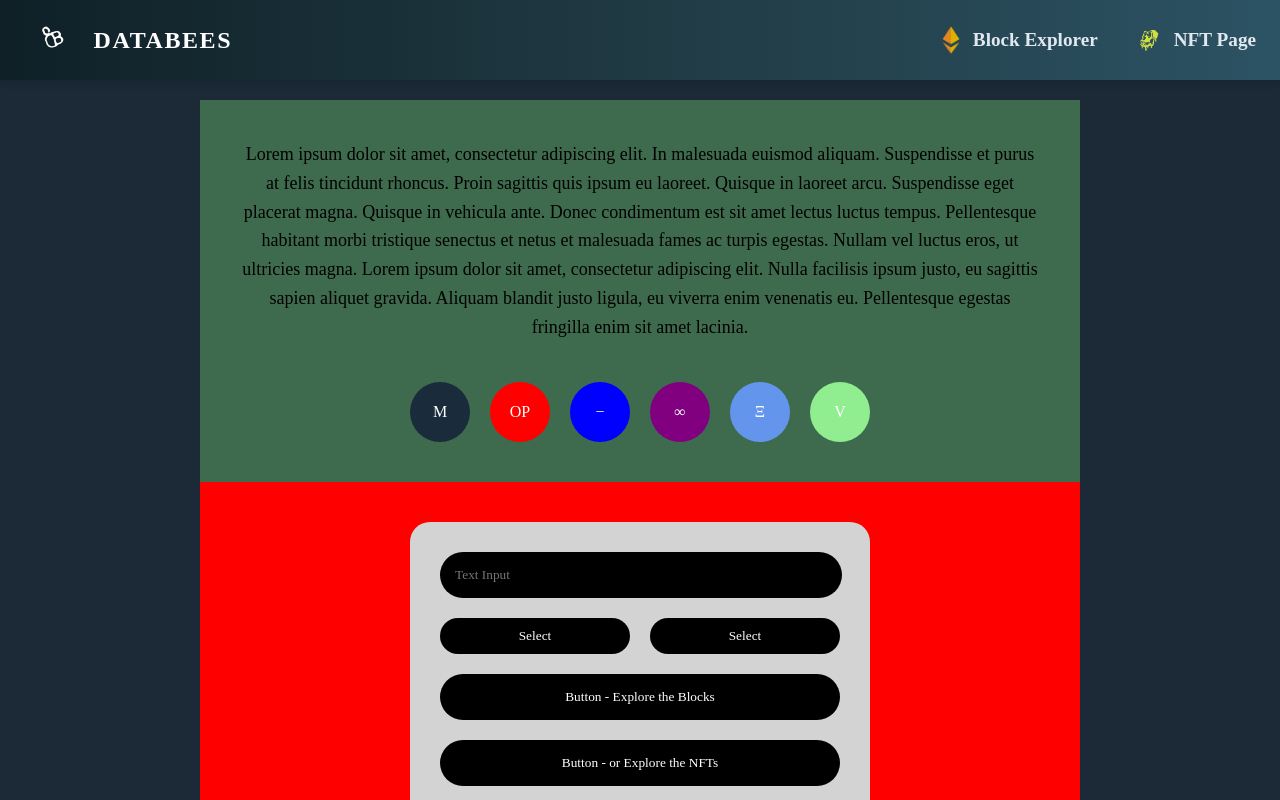
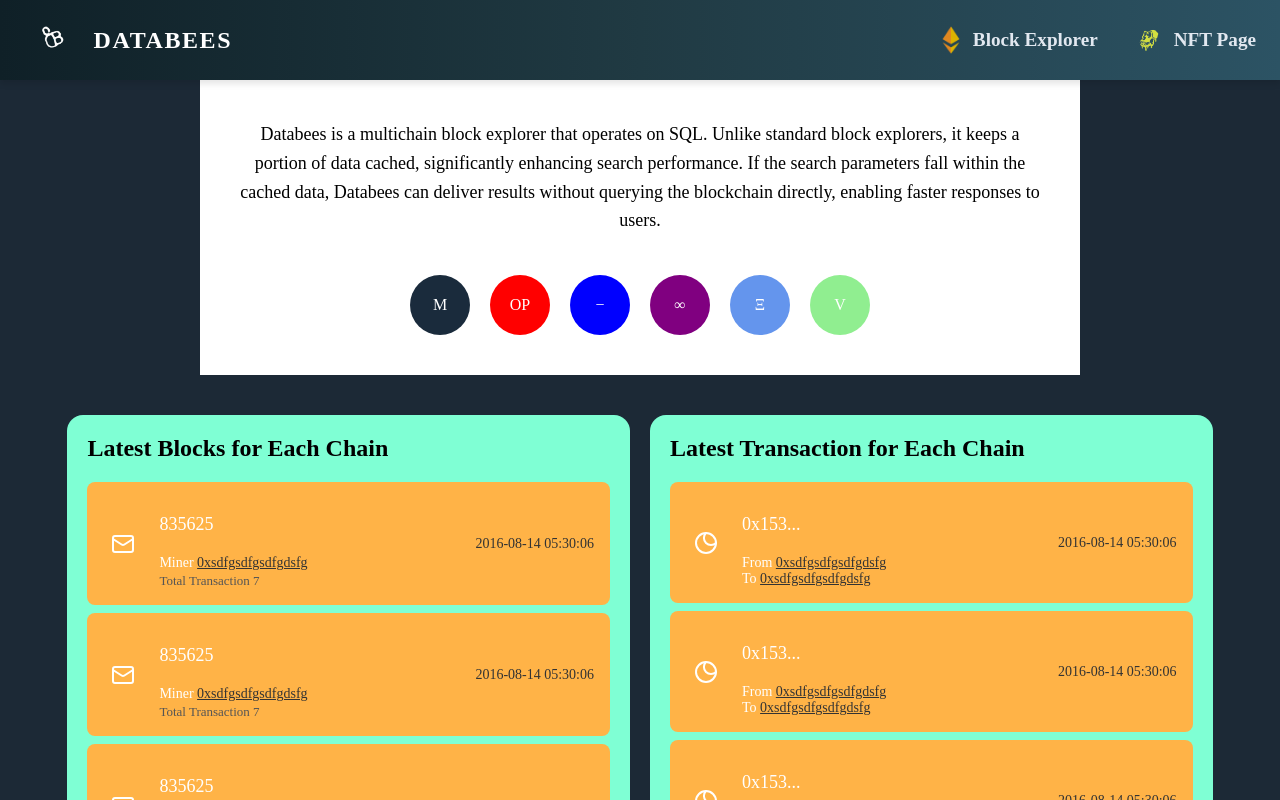
Before and after one commit to semihbceylan/db2024, a React (Vite) app in the folder client/: page / in a window 1280 px wide. Shown: the top 800 px of the page. Built offline with nearby package versions, Linux system fonts and the light colour scheme; a web font is replaced by a local one.

Commit message:
Bugfixes.

```diff
--- a/client/src/components/sections.jsx
+++ b/client/src/components/sections.jsx
@@ -6,16 +6,7 @@
   return (
     <div className="left-section">
       <div className="text-content">
-        Lorem ipsum dolor sit amet, consectetur adipiscing elit. In malesuada
-        euismod aliquam. Suspendisse et purus at felis tincidunt rhoncus. Proin
-        sagittis quis ipsum eu laoreet. Quisque in laoreet arcu. Suspendisse
-        eget placerat magna. Quisque in vehicula ante. Donec condimentum est sit
-        amet lectus luctus tempus. Pellentesque habitant morbi tristique
-        senectus et netus et malesuada fames ac turpis egestas. Nullam vel
-        luctus eros, ut ultricies magna. Lorem ipsum dolor sit amet, consectetur
-        adipiscing elit. Nulla facilisis ipsum justo, eu sagittis sapien aliquet
-        gravida. Aliquam blandit justo ligula, eu viverra enim venenatis eu.
-        Pellentesque egestas fringilla enim sit amet lacinia.
+	  Databees is a multichain block explorer that operates on SQL. Unlike standard block explorers, it keeps a portion of data cached, significantly enhancing search performance. If the search parameters fall within the cached data, Databees can deliver results without querying the blockchain directly, enabling faster responses to users.
       </div>
       <div className="icons-container">
         <IconCircle color="#1a2b3c">M</IconCircle>
@@ -63,7 +54,7 @@
   return (
     <div className="sections">
       <LeftSection />
-      <RightSection />
+      {/*<RightSection />*/}
     </div>
   )
 }
--- a/client/src/styles/index.css
+++ b/client/src/styles/index.css
@@ -1,5 +1,5 @@
 .page-content {
-    margin-top: 100px; /* Matches the navbar height */
+    margin-top: 80px; /* Matches the navbar height */
     min-height: calc(100vh - 80px); /* Ensure full height minus navbar */
     display: flex;
     flex-direction: column;
--- a/client/src/styles/sections.css
+++ b/client/src/styles/sections.css
@@ -2,11 +2,12 @@
 .content-container {
   display: flex;
   min-height: 80vh;
+  margin: 0;
 }
 
 .left-section {
   flex: 1;
-  background-color: #3e6b4d;
+  background-color: #ffffff;
   padding: 40px;
   display: flex;
   flex-direction: column;
@@ -40,7 +41,7 @@
 
 .right-section {
   flex: 1;
-  background-color: #ff0000;
+  background-color: #002e6d;
   display: flex;
   align-items: center;
   justify-content: center;
```
